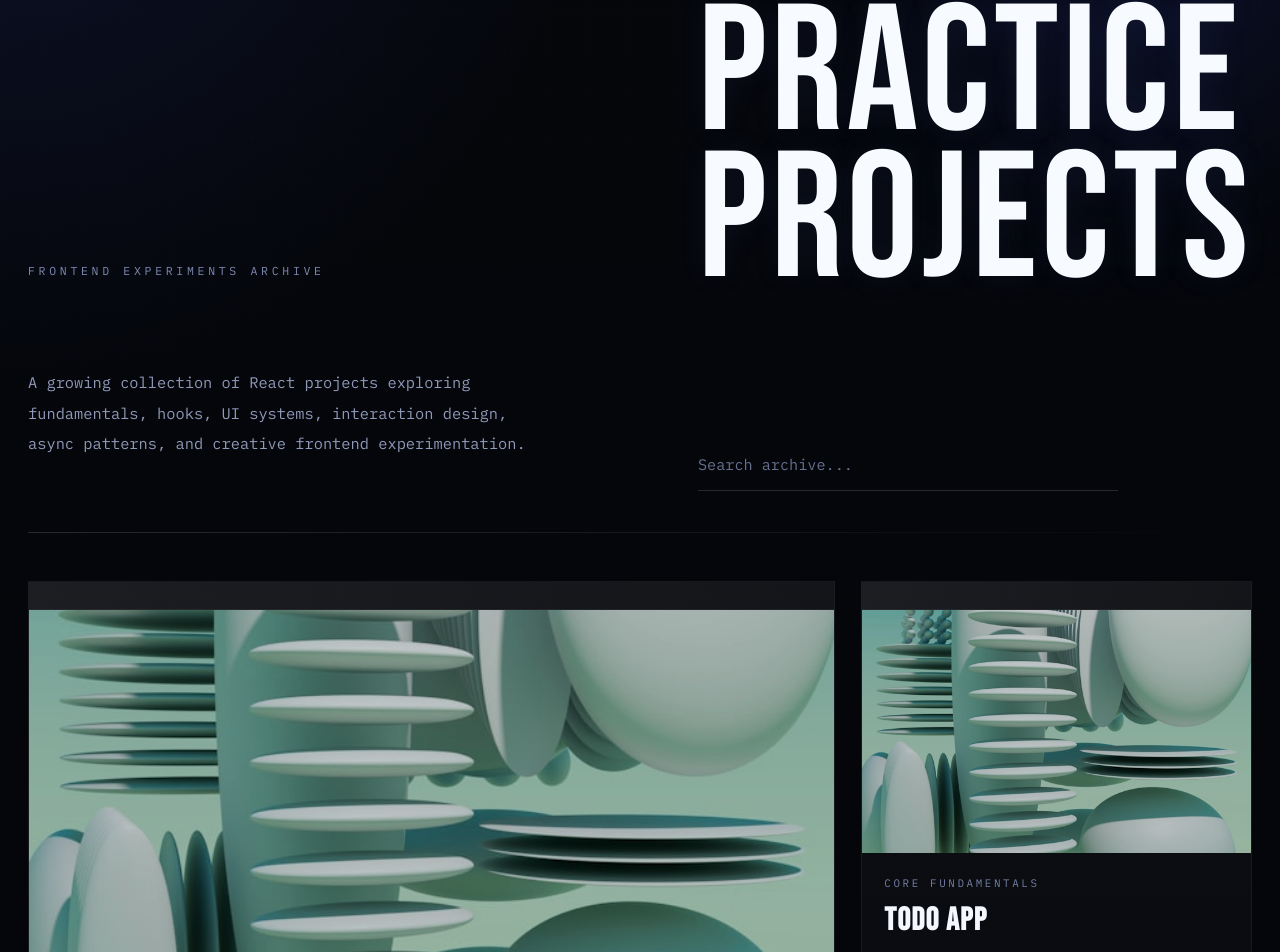
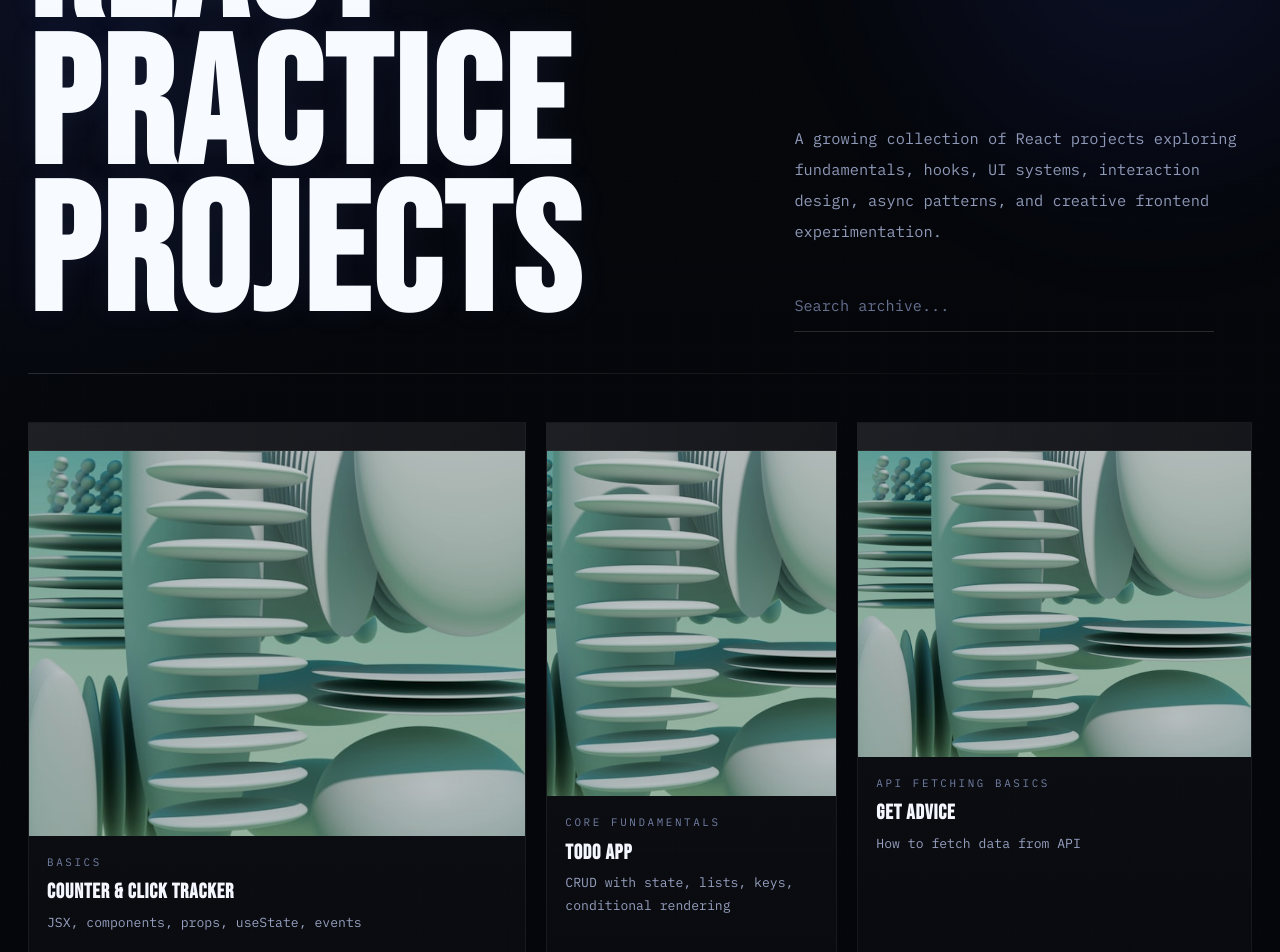
Before and after one commit to shay122990/ReactJS-basics-practice-projects, a React (Vite) app: page / in a window 1280 px wide. Shown: the part 200-1152 px from the top of the page. Built offline with nearby package versions, Linux system fonts and the light colour scheme.

Commit message:
Home refactor or layout

```diff
--- a/src/data/projects.js
+++ b/src/data/projects.js
@@ -54,4 +54,13 @@ export const PROJECTS = [
     skills: "state change, switch, String, Number, includes",
     img: img1,
   },
+  {
+    id: 7,
+    slug: "steps",
+    title: "Steps",
+    category: "State update",
+    learn: "Managing steps update",
+    skills: "state change",
+    img: img1,
+  },
 ];
--- a/src/pages/Home/Home.module.css
+++ b/src/pages/Home/Home.module.css
@@ -2,13 +2,9 @@
 
 .page {
   min-height: 100vh;
-
+  overflow: hidden;
   position: relative;
-
-  overflow: hidden;
-
   padding: 56px 28px 100px;
-
   background:
     radial-gradient(
       circle at top left,
@@ -21,156 +17,102 @@
       transparent 28%
     ),
     linear-gradient(to bottom, #05070b, #020409);
-
   color: #e7ecff;
-
   font-family: "IBM Plex Mono", monospace;
 }
 
-/* ARCHIVE GRID */
-
 .page::before {
   content: "";
-
   position: absolute;
   inset: 0;
-
   background-image:
     linear-gradient(rgba(255, 255, 255, 0.03) 1px, transparent 1px),
     linear-gradient(90deg, rgba(255, 255, 255, 0.03) 1px, transparent 1px);
-
   background-size: 42px 42px;
-
   opacity: 0.22;
-
   pointer-events: none;
 }
 
-/* GLOW */
-
 .page::after {
   content: "";
-
   position: absolute;
-
   width: 700px;
   height: 700px;
-
   background: radial-gradient(circle, rgba(70, 90, 255, 0.12), transparent 70%);
-
   top: -220px;
   right: -220px;
-
   filter: blur(40px);
-
   pointer-events: none;
 }
 
 .container {
-  width: min(1450px, 100%);
-
+  width: min(1500px, 100%);
   margin: 0 auto;
-
   position: relative;
-
   z-index: 2;
 }
 
-/* HERO */
-
 .hero {
+  display: grid;
+  grid-template-columns: 1.2fr 0.8fr;
+  gap: 80px;
+  align-items: end;
   margin-bottom: 90px;
-
-  display: grid;
-
-  grid-template-columns: 1.2fr 0.8fr;
-
-  gap: 70px;
-
-  align-items: end;
-
   position: relative;
 }
 
 .hero::after {
   content: "";
-
   position: absolute;
-
   left: 0;
   bottom: -42px;
-
   width: 100%;
   height: 1px;
-
   background: linear-gradient(90deg, rgba(255, 255, 255, 0.14), transparent);
 }
 
 .kicker {
   font-size: 0.72rem;
-
   letter-spacing: 0.32em;
-
   text-transform: uppercase;
-
   color: #7f8ab2;
-
   margin-bottom: 18px;
 }
 
-/* TYPOGRAPHY */
-
 .heading {
   margin: 0;
+  font-family: "Bebas Neue", sans-serif;
+  font-size: clamp(6rem, 14vw, 12rem);
+  line-height: 0.82;
+  letter-spacing: 0.02em;
+  text-transform: uppercase;
+  color: #f7fbff;
+  text-shadow: 0 0 30px rgba(120, 140, 255, 0.08);
+}
 
-  font-family: "Bebas Neue", sans-serif;
-
-  font-size: clamp(6rem, 14vw, 12rem);
-
-  line-height: 0.82;
-
-  letter-spacing: 0.02em;
-
-  text-transform: uppercase;
-
-  font-weight: 400;
-
-  color: #f7fbff;
-
-  text-shadow: 0 0 30px rgba(120, 140, 255, 0.08);
+.heroRight {
+  display: flex;
+  flex-direction: column;
+  justify-content: end;
 }
 
 .description {
   max-width: 520px;
-
   font-size: 0.96rem;
-
   line-height: 2;
-
   color: #8f99b8;
-
-  margin-bottom: 32px;
+  margin-bottom: 34px;
 }
-
-/* SEARCH */
 
 .input {
   width: min(100%, 420px);
-
   background: transparent;
-
   border: none;
-
   border-bottom: 1px solid rgba(255, 255, 255, 0.14);
-
   padding: 14px 0;
-
   color: white;
-
   font-size: 0.95rem;
-
   font-family: inherit;
-
   outline: none;
 }
 
@@ -178,68 +120,71 @@
   color: #66708f;
 }
 
-/* GRID */
-
 .grid {
   display: grid;
-
-  grid-template-columns: repeat(auto-fill, minmax(320px, 1fr));
-
-  gap: 26px;
+  grid-template-columns: repeat(12, 1fr);
+  grid-auto-rows: 18px;
+  gap: 20px;
+  grid-auto-flow: dense;
 }
-
-/* CARDS */
 
 .card {
   position: relative;
-
+  overflow: hidden;
   text-decoration: none;
-
   color: inherit;
-
   background: linear-gradient(
     180deg,
-    rgba(255, 255, 255, 0.04),
+    rgba(255, 255, 255, 0.045),
     rgba(255, 255, 255, 0.015)
   );
-
   border: 1px solid rgba(255, 255, 255, 0.06);
-
-  overflow: hidden;
-
   transition:
-    transform 0.16s ease,
-    border-color 0.16s ease,
-    background 0.16s ease;
+    transform 0.18s ease,
+    border-color 0.18s ease,
+    background 0.18s ease;
+  grid-column: span 3;
+  grid-row: span 16;
+  min-height: 100%;
 }
-
-/* TERMINAL HEADER */
 
 .card::before {
   content: "";
-
   position: absolute;
-
   top: 0;
   left: 0;
   right: 0;
-
   height: 28px;
-
   background: linear-gradient(
     90deg,
     rgba(255, 255, 255, 0.06),
     rgba(255, 255, 255, 0.02)
   );
+  border-bottom: 1px solid rgba(255, 255, 255, 0.05);
+  z-index: 2;
+}
 
-  border-bottom: 1px solid rgba(255, 255, 255, 0.05);
+.card:nth-child(6n + 1) {
+  grid-column: span 5;
+  grid-row: span 20;
+}
+
+.card:nth-child(5n + 2) {
+  grid-row: span 18;
+}
+
+.card:nth-child(7n + 3) {
+  grid-column: span 4;
+}
+
+.card:nth-child(9n + 4) {
+  grid-column: span 2;
+  grid-row: span 14;
 }
 
 .card:hover {
-  transform: translateY(-6px);
-
+  transform: translateY(-8px);
   border-color: rgba(120, 150, 255, 0.18);
-
   background: linear-gradient(
     180deg,
     rgba(255, 255, 255, 0.06),
@@ -249,85 +194,69 @@
 
 .thumb {
   width: 100%;
+  height: 52%;
+  object-fit: cover;
+  margin-top: 28px;
+  filter: saturate(0.82) contrast(1.05);
+  transition:
+    transform 0.5s ease,
+    filter 0.3s ease;
+}
 
-  aspect-ratio: 16 / 10;
-
-  object-fit: cover;
-
-  filter: saturate(0.82) contrast(1.05);
-
-  margin-top: 28px;
+.card:hover .thumb {
+  transform: scale(1.04);
+  filter: saturate(1) contrast(1.08);
 }
 
 .body {
-  padding: 22px;
+  padding: 18px;
 }
 
 .kickerSmall {
   font-size: 0.68rem;
-
   text-transform: uppercase;
-
   letter-spacing: 0.24em;
-
   color: #7480a6;
-
-  margin-bottom: 14px;
+  margin-bottom: 12px;
 }
 
 .title {
   margin: 0;
-
   font-family: "Bebas Neue", sans-serif;
-
-  font-size: 2rem;
-
+  font-size: clamp(1.3rem, 1.5vw, 2.2rem);
+  line-height: 0.95;
   letter-spacing: 0.04em;
-
-  line-height: 1;
-
-  margin-bottom: 14px;
-
+  margin-bottom: 10px;
   color: #f5f7ff;
 }
 
 .meta {
   margin: 0;
-
   color: #96a0bf;
-
-  line-height: 1.9;
-
-  font-size: 0.9rem;
+  line-height: 1.7;
+  font-size: 0.82rem;
 }
-
-/* FEATURED */
-
-.card:first-child {
-  grid-column: span 2;
-}
-
-.card:first-child .thumb {
-  aspect-ratio: 16 / 7;
-}
-
-.card:first-child .title {
-  font-size: 3rem;
-}
-
-.card:first-child .meta {
-  max-width: 70%;
-}
-
-/* MOBILE */
 
 @media (max-width: 980px) {
   .hero {
     grid-template-columns: 1fr;
+    gap: 40px;
   }
 
   .description {
     max-width: 100%;
+  }
+
+  .grid {
+    grid-template-columns: repeat(6, 1fr);
+  }
+
+  .card {
+    grid-column: span 3 !important;
+  }
+
+  .card:nth-child(4n + 1) {
+    grid-column: span 6 !important;
   }
 }
 
@@ -338,17 +267,15 @@
 
   .grid {
     grid-template-columns: 1fr;
+    grid-auto-rows: auto;
   }
 
-  .card:first-child {
-    grid-column: span 1;
+  .card {
+    grid-column: span 1 !important;
+    grid-row: auto !important;
   }
 
-  .card:first-child .title {
-    font-size: 2rem;
-  }
-
-  .card:first-child .meta {
-    max-width: 100%;
+  .thumb {
+    height: 240px;
   }
 }
--- a/src/pages/Home/index.jsx
+++ b/src/pages/Home/index.jsx
@@ -1,8 +1,6 @@
 import { useMemo, useState } from "react";
 import { Link } from "react-router-dom";
-
 import { PROJECTS } from "../../data/projects";
-
 import styles from "./Home.module.css";
 
 export default function Home() {
@@ -22,7 +20,8 @@ export default function Home() {
   return (
     <div className={styles.page}>
       <div className={styles.container}>
-        <div className={styles.hero}>
+        <section className={styles.hero}>
+          <div>
             <p className={styles.kicker}>Frontend Experiments Archive</p>
 
             <h1 className={styles.heading}>
@@ -32,11 +31,13 @@ export default function Home() {
               <br />
               Projects
             </h1>
+          </div>
 
+          <div className={styles.heroRight}>
             <p className={styles.description}>
               A growing collection of React projects exploring fundamentals,
-            hooks, UI systems, interaction design, async patterns, and creative
-            frontend experimentation.
+              hooks, UI systems, interaction design, async patterns, and
+              creative frontend experimentation.
             </p>
 
             <input
@@ -46,14 +47,15 @@ export default function Home() {
               placeholder="Search archive..."
             />
           </div>
+        </section>
 
-        <div className={styles.grid}>
+        <section className={styles.grid}>
           {filtered.map((p) => (
             <Link key={p.id} to={`/projects/${p.slug}`} className={styles.card}>
               <img className={styles.thumb} src={p.img} alt={p.title} />
 
               <div className={styles.body}>
-                <div className={styles.kickerSmall}>{p.category}</div>
+                <p className={styles.kickerSmall}>{p.category}</p>
 
                 <h3 className={styles.title}>{p.title}</h3>
 
@@ -61,7 +63,7 @@ export default function Home() {
               </div>
             </Link>
           ))}
-        </div>
+        </section>
       </div>
     </div>
   );
--- /dev/null
+++ b/src/projects/steps/Steps.module.css
@@ -0,0 +1,208 @@
+.container {
+  min-height: 100vh;
+  display: flex;
+  justify-content: center;
+  align-items: center;
+  background:
+    radial-gradient(circle at top left, #312e81 0%, transparent 30%),
+    radial-gradient(circle at bottom right, #0f766e 0%, transparent 30%),
+    #050816;
+  overflow: hidden;
+  font-family: "Inter", sans-serif;
+  position: relative;
+}
+
+.container::before,
+.container::after {
+  content: "";
+  position: absolute;
+  width: 500px;
+  height: 500px;
+  border-radius: 50%;
+  filter: blur(120px);
+  opacity: 0.25;
+}
+
+.container::before {
+  background: #7c3aed;
+  top: -200px;
+  left: -150px;
+}
+
+.container::after {
+  background: #06b6d4;
+  bottom: -200px;
+  right: -150px;
+}
+
+.steps {
+  width: 450px;
+  padding: 3rem;
+  border-radius: 32px;
+  position: relative;
+  z-index: 2;
+
+  background: rgba(12, 18, 40, 0.7);
+  border: 1px solid rgba(255, 255, 255, 0.08);
+
+  backdrop-filter: blur(18px);
+
+  box-shadow:
+    0 0 0 1px rgba(255, 255, 255, 0.04),
+    0 20px 60px rgba(0, 0, 0, 0.6);
+}
+
+.close {
+  position: absolute;
+  top: 2rem;
+  right: 2rem;
+  width: 54px;
+  height: 54px;
+  border: none;
+  border-radius: 50%;
+  background: rgba(255, 255, 255, 0.08);
+  color: white;
+  font-size: 2rem;
+  cursor: pointer;
+  backdrop-filter: blur(12px);
+  transition: all 0.35s ease;
+  display: flex;
+  justify-content: center;
+}
+
+.close:hover {
+  transform: rotate(180deg) scale(1.1);
+  background: #7c3aed;
+  box-shadow: 0 0 25px rgba(124, 58, 237, 0.8);
+}
+
+.numbers {
+  display: flex;
+  justify-content: space-between;
+  align-items: center;
+  position: relative;
+  margin-bottom: 4rem;
+}
+
+.numbers::before {
+  content: "";
+  position: absolute;
+  width: 100%;
+  height: 6px;
+  background: rgba(255, 255, 255, 0.08);
+  top: 50%;
+  transform: translateY(-50%);
+  border-radius: 999px;
+}
+
+.number {
+  width: 70px;
+  height: 70px;
+  border-radius: 24px;
+
+  display: flex;
+  align-items: center;
+  justify-content: center;
+
+  position: relative;
+  z-index: 2;
+
+  font-size: 1.2rem;
+  font-weight: 700;
+
+  color: #94a3b8;
+
+  background: rgba(255, 255, 255, 0.05);
+
+  border: 1px solid rgba(255, 255, 255, 0.08);
+
+  transition: all 0.4s ease;
+}
+
+.active {
+  color: white;
+
+  background: linear-gradient(135deg, #7c3aed, #06b6d4);
+
+  transform: translateY(-10px) scale(1.05);
+
+  box-shadow:
+    0 10px 30px rgba(6, 182, 212, 0.35),
+    0 0 30px rgba(124, 58, 237, 0.45);
+}
+
+.message {
+  color: white;
+  text-align: center;
+
+  display: flex;
+  flex-direction: column;
+  gap: 1rem;
+
+  margin-bottom: 3rem;
+}
+
+.message span {
+  font-size: 0.8rem;
+  letter-spacing: 4px;
+  text-transform: uppercase;
+  color: #06b6d4;
+}
+
+.message {
+  font-size: 1.5rem;
+  line-height: 1.6;
+  font-weight: 600;
+}
+
+.buttons {
+  display: flex;
+  gap: 1rem;
+}
+
+.button {
+  flex: 1;
+
+  border: none;
+  border-radius: 18px;
+
+  padding: 1rem 1.2rem;
+
+  font-size: 1rem;
+  font-weight: 700;
+
+  color: white;
+  cursor: pointer;
+
+  background: linear-gradient(135deg, #7c3aed, #06b6d4);
+
+  transition: all 0.3s ease;
+
+  position: relative;
+  overflow: hidden;
+}
+
+.button::before {
+  content: "";
+  position: absolute;
+  inset: 0;
+
+  background: linear-gradient(
+    120deg,
+    transparent,
+    rgba(255, 255, 255, 0.35),
+    transparent
+  );
+
+  transform: translateX(-100%);
+  transition: transform 0.6s ease;
+}
+
+.button:hover::before {
+  transform: translateX(100%);
+}
+
+.button:hover {
+  transform: translateY(-4px);
+  box-shadow: 0 12px 30px rgba(124, 58, 237, 0.4);
+}
--- /dev/null
+++ b/src/projects/steps/index.jsx
@@ -0,0 +1,65 @@
+import { useState } from "react";
+import styles from "./Steps.module.css";
+
+const messages = [
+  "Choose a workout 🏋️",
+  "Finish your session 🔥",
+  "Track your progress 📈",
+];
+
+const Steps = () => {
+  const [step, setStep] = useState(1);
+  const [isOpen, setIsOpen] = useState(true);
+
+  const steps = [1, 2, 3];
+
+  function handlePrevious() {
+    if (step > 1) setStep((s) => s - 1);
+  }
+
+  function handleNext() {
+    if (step < steps.length) setStep((s) => s + 1);
+  }
+
+  return (
+    <div className={styles.container}>
+      <button className={styles.close} onClick={() => setIsOpen((is) => !is)}>
+        &times;
+      </button>
+
+      {isOpen && (
+        <div className={styles.steps}>
+          <div className={styles.numbers}>
+            {steps.map((num) => (
+              <div
+                key={num}
+                className={`${styles.number} ${
+                  step >= num ? styles.active : ""
+                }`}
+              >
+                {num}
+              </div>
+            ))}
+          </div>
+
+          <p className={styles.message}>
+            <span>Step {step}</span>
+            {messages[step - 1]}
+          </p>
+
+          <div className={styles.buttons}>
+            <button className={styles.button} onClick={handlePrevious}>
+              ← Prev
+            </button>
+
+            <button className={styles.button} onClick={handleNext}>
+              Next →
+            </button>
+          </div>
+        </div>
+      )}
+    </div>
+  );
+};
+
+export default Steps;
--- a/src/projects/todo/index.jsx
+++ b/src/projects/todo/index.jsx
@@ -60,3 +60,6 @@ export default function ToDo() {
     </div>
   );
 }
+
+// save todo
+// focus input
```
Lines whose indentation alone changed are shown as unchanged.
